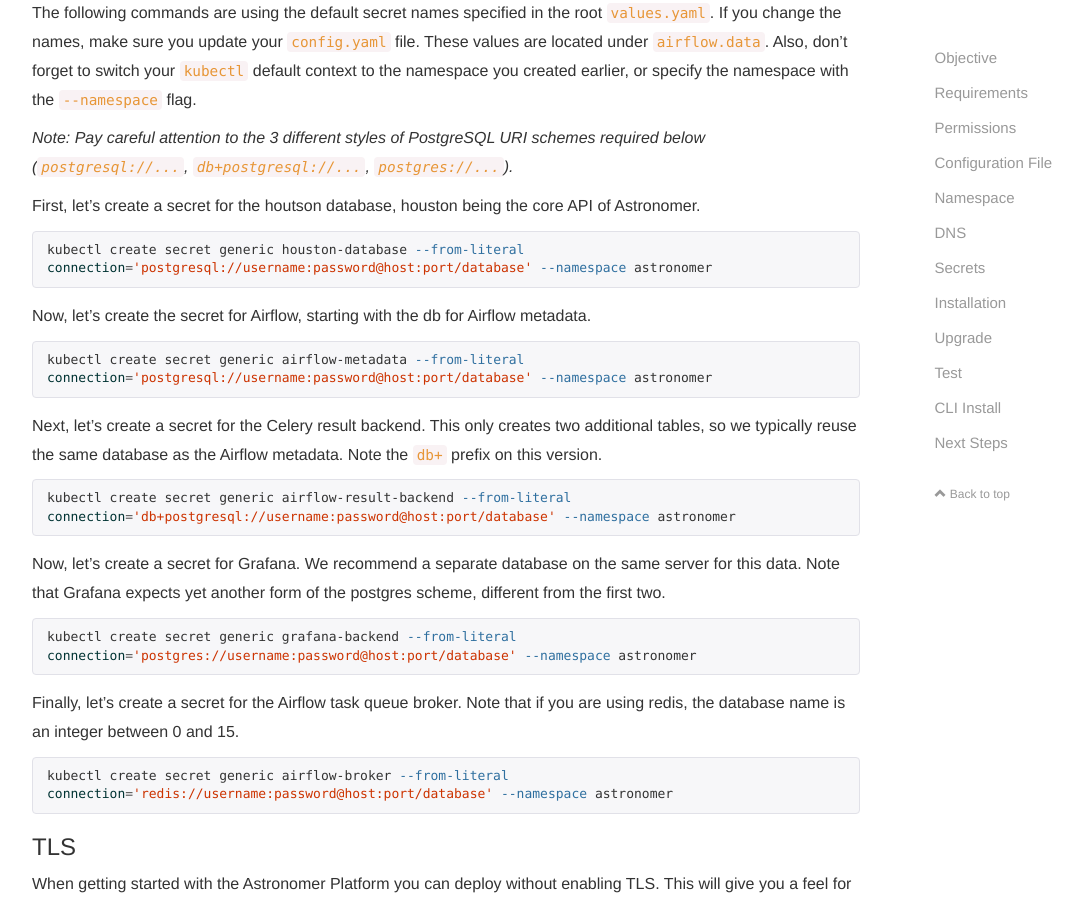
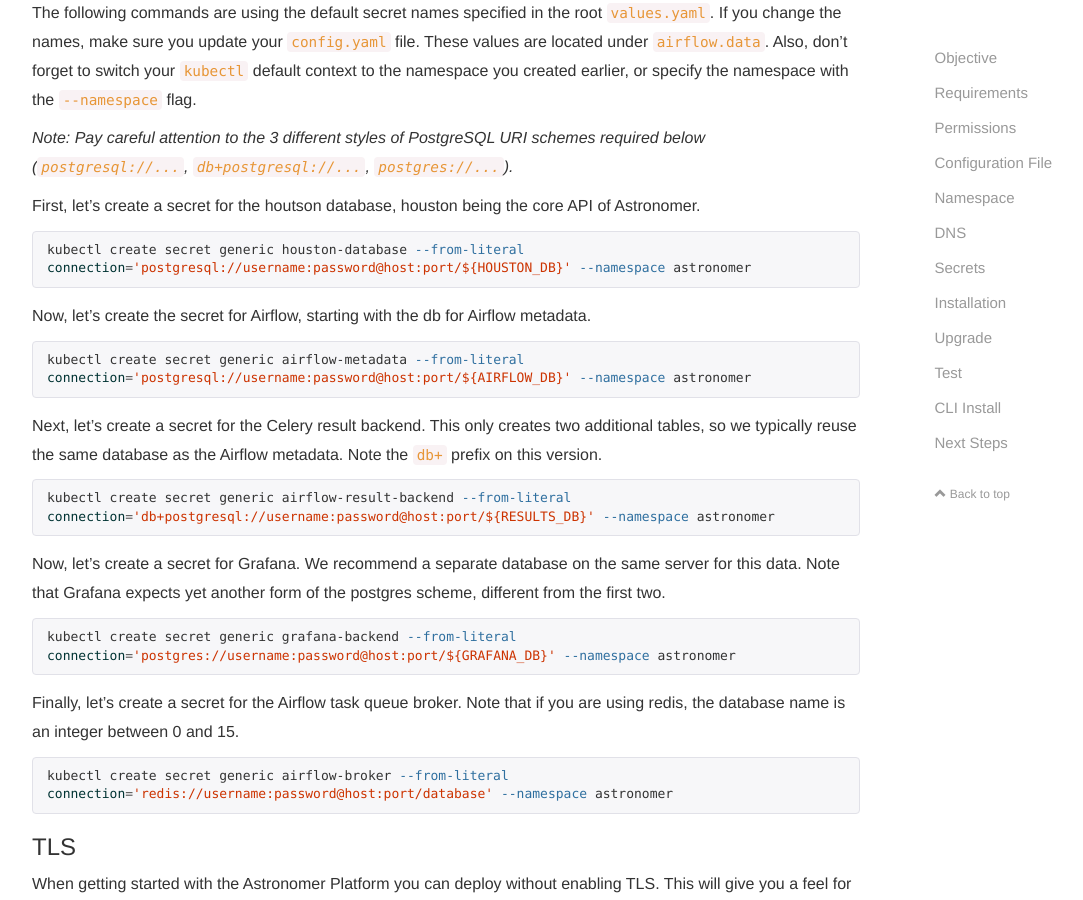
Before and after one commit to skynet/astronomer-ee, a Jekyll site: the page built from docs/pages/guides/google-cloud.md, in a window 1280 px wide and 900 px high, scrolled down 3035 px. Shown: the whole window, without its empty margins (38-1121 px from the left). Built offline with Jekyll 4.4.1, drawn with Linux system fonts in a browser that asks for light colours; nearby versions of some CDN libraries; comment, search, counter and statistics services are not loaded.

Commit message:
Clarify that db names are unique and templatable

````diff
--- a/docs/pages/guides/google-cloud.md
+++ b/docs/pages/guides/google-cloud.md
@@ -88,25 +88,25 @@ The following commands are using the default secret names specified in the root
 First, let's create a secret for the houtson database, houston being the core API of Astronomer.
 
 ```bash
-kubectl create secret generic houston-database --from-literal connection='postgresql://username:password@host:port/database' --namespace astronomer
+kubectl create secret generic houston-database --from-literal connection='postgresql://username:password@host:port/${HOUSTON_DB}' --namespace astronomer
 ```
 
 Now, let's create the secret for Airflow, starting with the db for Airflow metadata.
 
 ```bash
-kubectl create secret generic airflow-metadata --from-literal connection='postgresql://username:password@host:port/database' --namespace astronomer
+kubectl create secret generic airflow-metadata --from-literal connection='postgresql://username:password@host:port/${AIRFLOW_DB}' --namespace astronomer
 ```
 
 Next, let's create a secret for the Celery result backend. This only creates two additional tables, so we typically reuse the same database as the Airflow metadata. Note the `db+` prefix on this version.
 
 ```bash
-kubectl create secret generic airflow-result-backend --from-literal connection='db+postgresql://username:password@host:port/database' --namespace astronomer
+kubectl create secret generic airflow-result-backend --from-literal connection='db+postgresql://username:password@host:port/${RESULTS_DB}' --namespace astronomer
 ```
 
 Now, let's create a secret for Grafana. We recommend a separate database on the same server for this data. Note that Grafana expects yet another form of the postgres scheme, different from the first two.
 
 ```bash
-kubectl create secret generic grafana-backend --from-literal connection='postgres://username:password@host:port/database' --namespace astronomer
+kubectl create secret generic grafana-backend --from-literal connection='postgres://username:password@host:port/${GRAFANA_DB}' --namespace astronomer
 ```
 
 Finally, let's create a secret for the Airflow task queue broker. Note that if you are using redis, the database name is an integer between 0 and 15.
````
